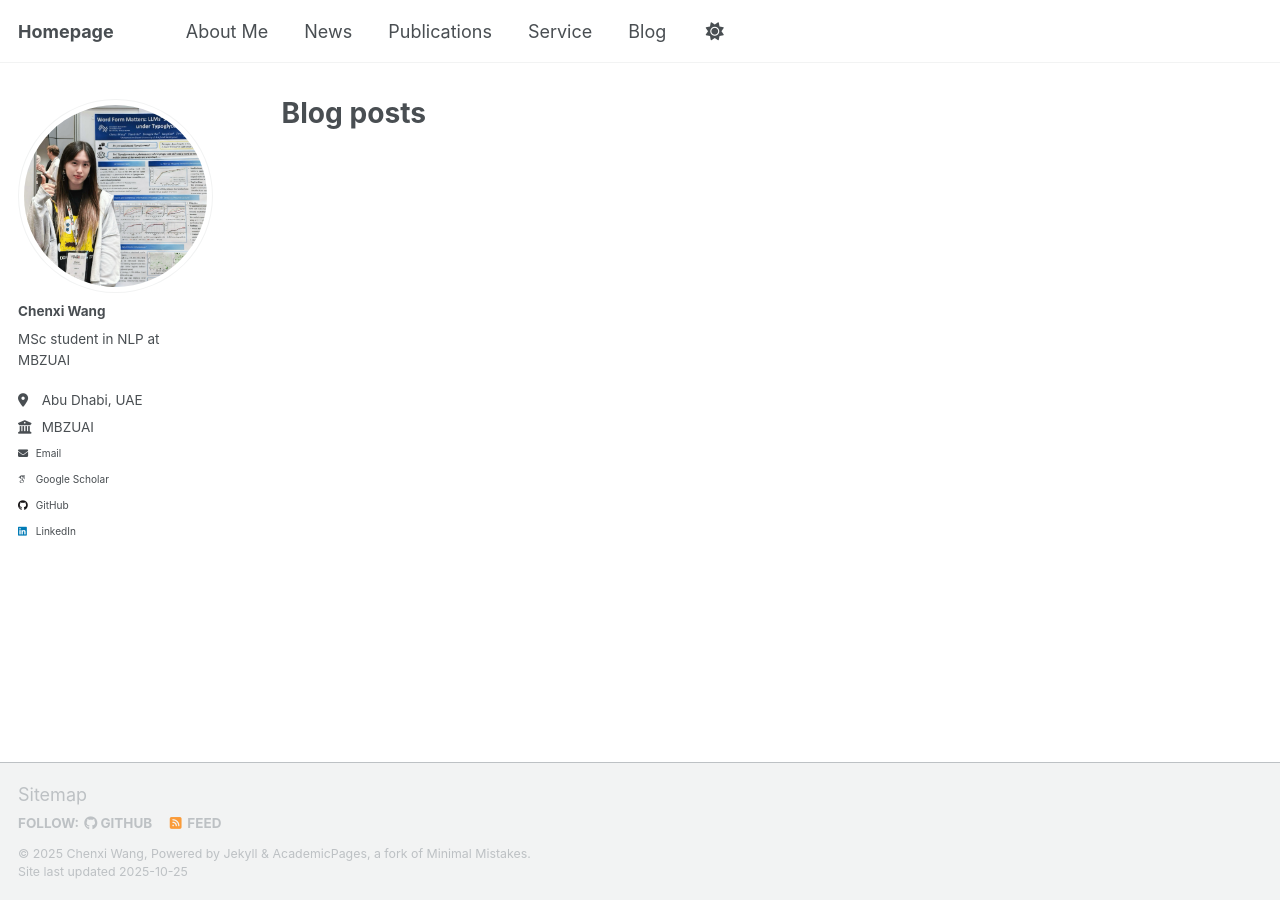
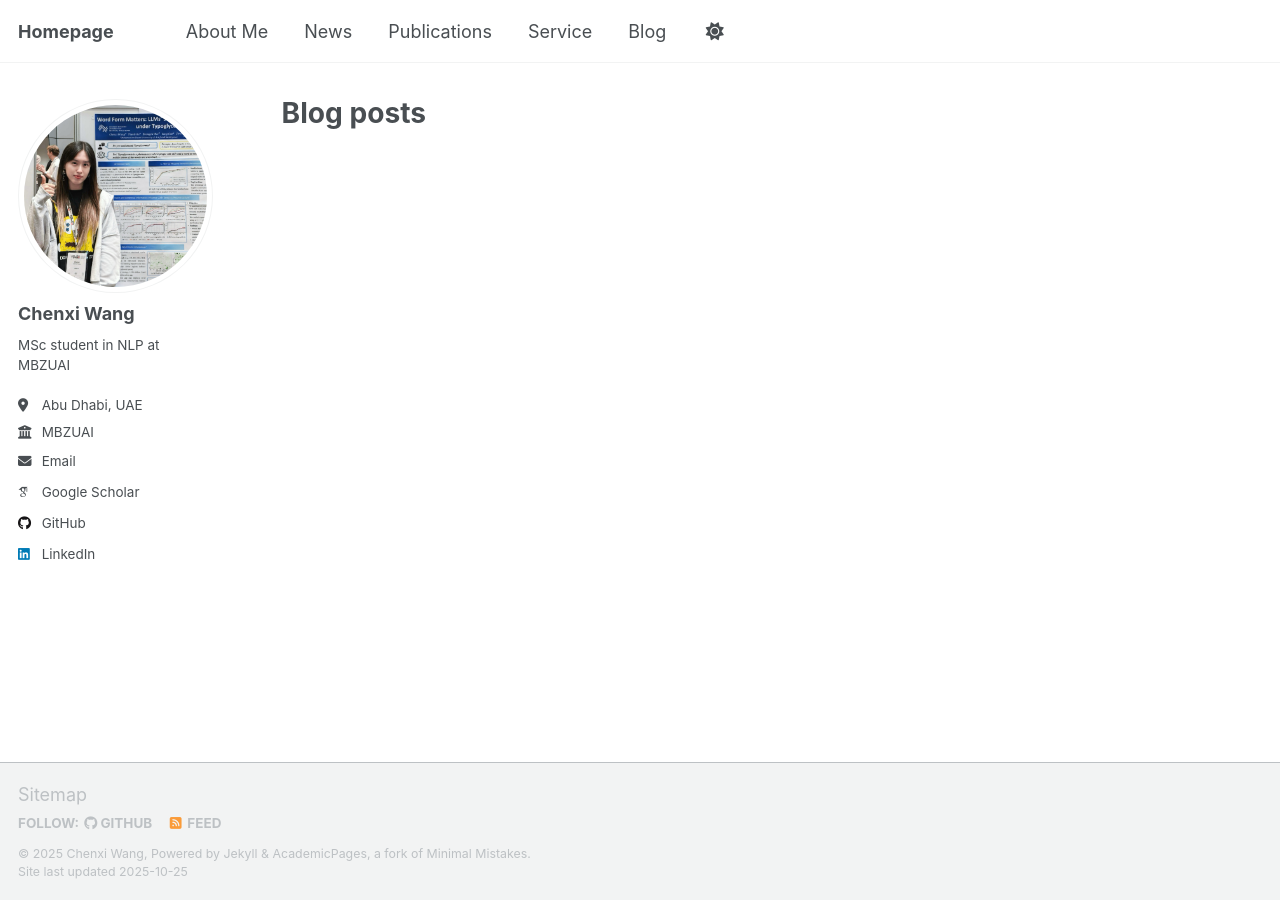
Before and after one commit to Aurora-cx/Aurora-cx.github.io, a Jekyll site: the page built from _pages/year-archive.html, in a window 1280 px wide. Built offline with Jekyll 4.4.1, drawn with Linux system fonts in a browser that asks for light colours; some web fonts are replaced; a script that is not in the unit is left out.

Commit message:
Restore sidebar to default font sizes (type-size-5)

```diff
--- a/_sass/layout/_sidebar.scss
+++ b/_sass/layout/_sidebar.scss
@@ -129,12 +129,11 @@
 }
 .sidebar .author__name {
   font-family: $sans-serif;
-  font-size: $type-size-6;
+  font-size: $type-size-5;
 }
 
 .sidebar .author__desktop {
   display: none;
-  font-size: $type-size-6 !important;
   @media screen and (min-width: 1024px) {
     display: block;
   }
@@ -151,12 +150,10 @@
 
 .author__bio {
   margin: 0;
-  font-size: $type-size-6;
 
   @include breakpoint($large) {
     margin-top: 10px;
     margin-bottom: 20px;
-    font-size: $type-size-6;
   }
 }
 
@@ -250,10 +247,6 @@
     white-space: nowrap;
   }
 
-  li, a {
-    font-size: $type-size-6;
-  }
-
   a {
     display: block;
     margin-bottom: 5px;
@@ -261,6 +254,7 @@
     padding-top: 2px;
     padding-bottom: 2px;
     color: inherit;
+    font-size: $type-size-5;
     text-decoration: none;
 
     &:hover {
```
